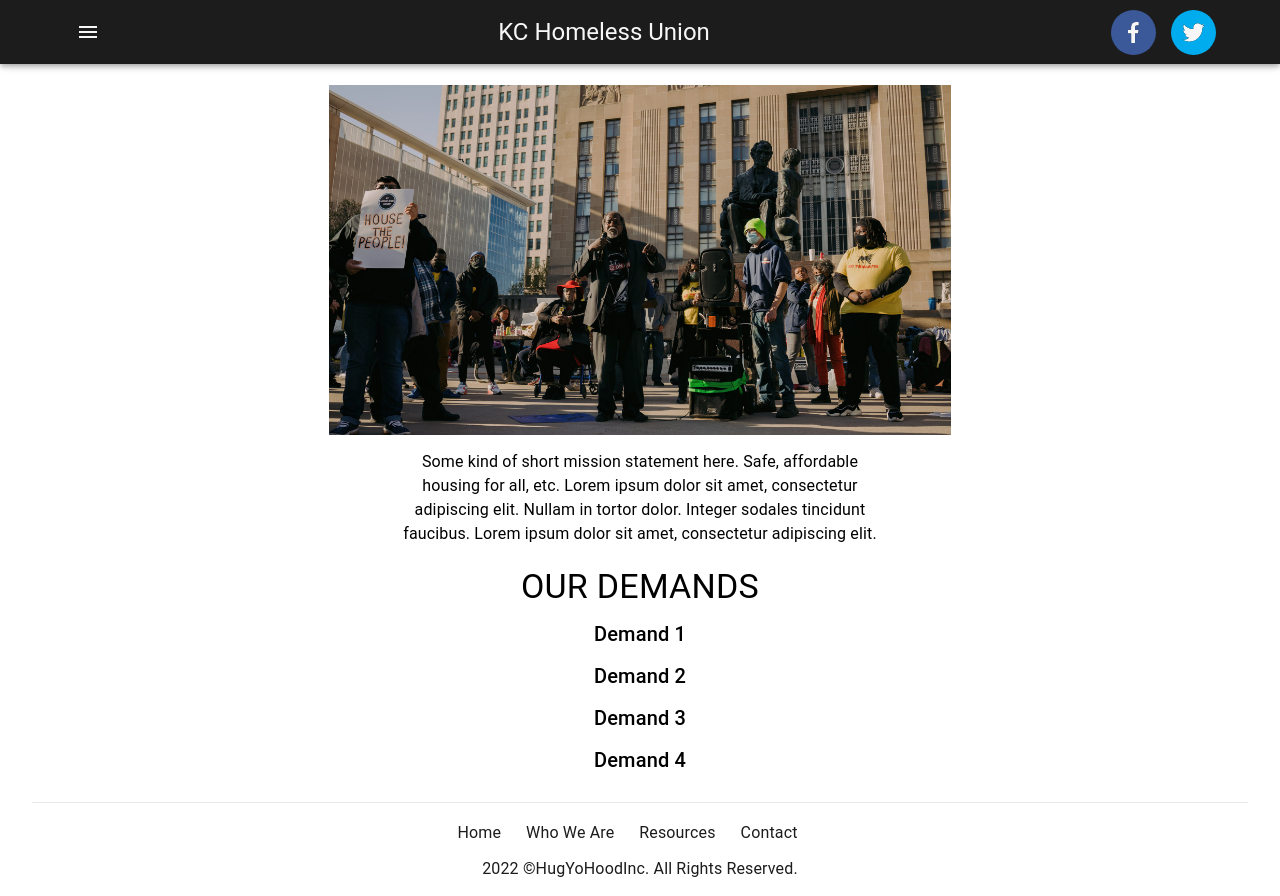
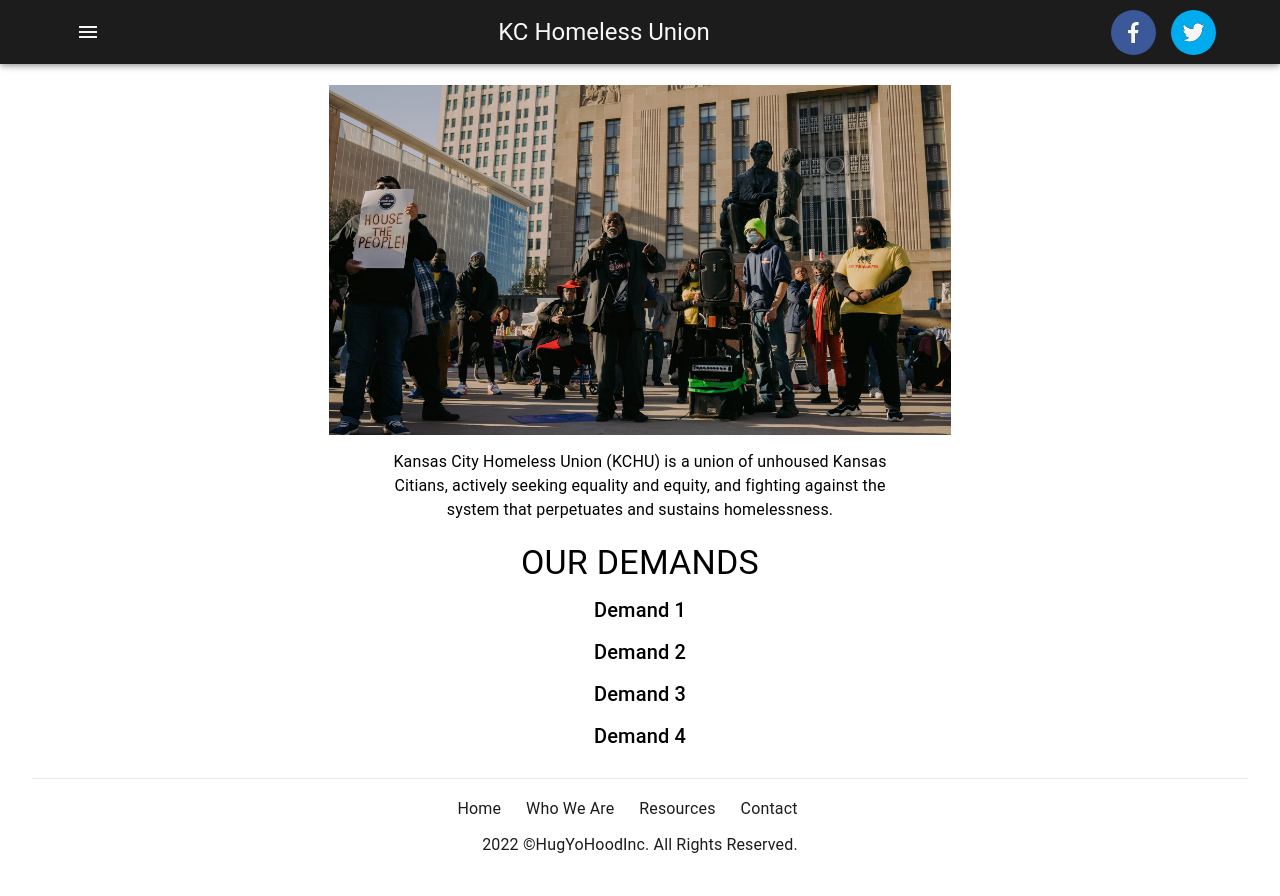
Before and after one commit to Kansas-City-Homeless-Union/Kansas-City-Homeless-Union.github.io, a React (Create React App) app: page / in a window 1280 px wide. After the commit the page ends 875 px from the top, so only its background shows below. Built offline with nearby package versions, Linux system fonts and the light colour scheme.

Commit message:
updated text

```diff
--- a/src/components/Homepage/Homepage.tsx
+++ b/src/components/Homepage/Homepage.tsx
@@ -20,10 +20,9 @@ const Homepage = () => {
           width: determineTextWidth(window.innerWidth),
         }}
       >
-        Some kind of short mission statement here. Safe, affordable housing for
-        all, etc. Lorem ipsum dolor sit amet, consectetur adipiscing elit.
-        Nullam in tortor dolor. Integer sodales tincidunt faucibus. Lorem ipsum
-        dolor sit amet, consectetur adipiscing elit.
+        Kansas City Homeless Union (KCHU) is a union of unhoused Kansas Citians,
+        actively seeking equality and equity, and fighting against the system
+        that perpetuates and sustains homelessness.
       </Typography>
       <div>
         <Typography variant="h4">OUR DEMANDS</Typography>
```
